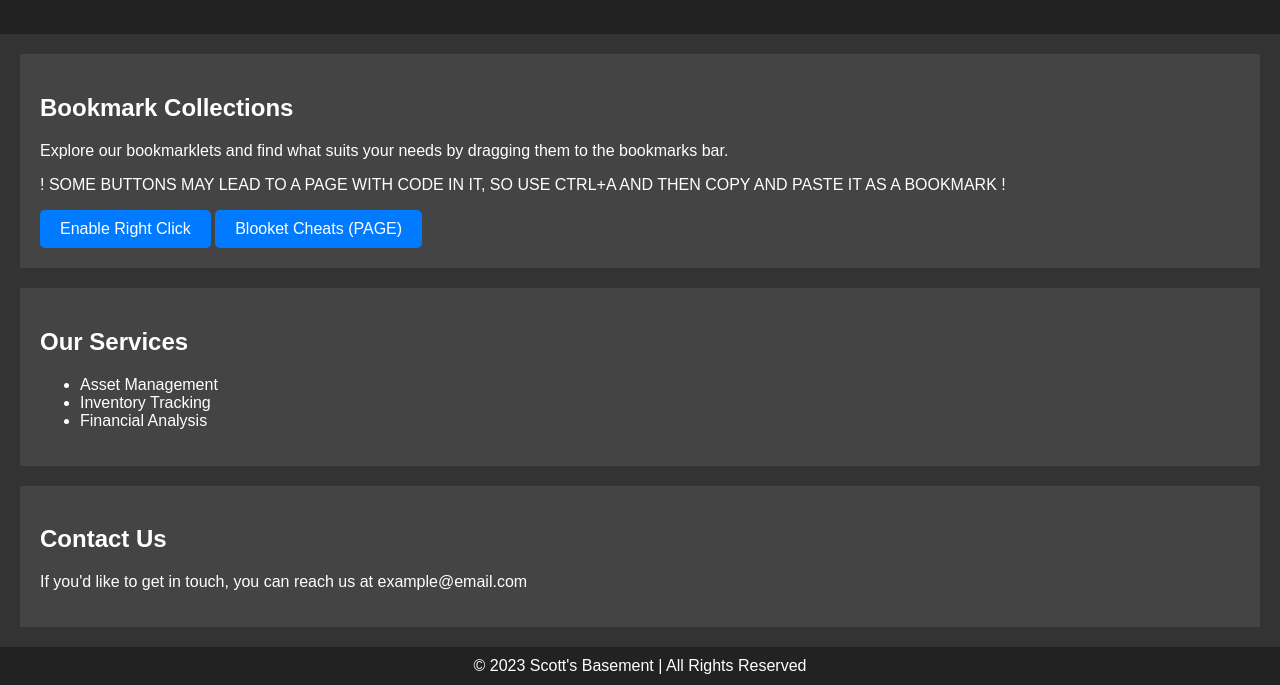
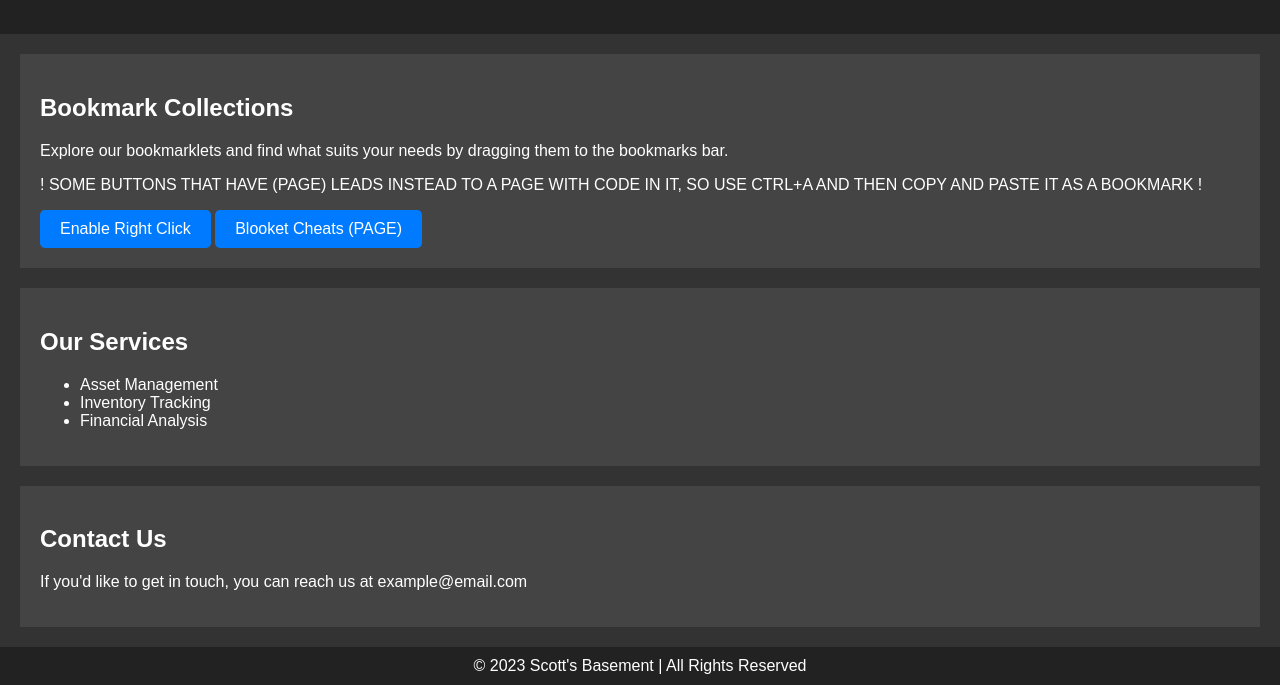
Before and after one commit to ScottsBasement/scottsbasement, a plain HTML site: page assets/index.html in a window 1280 px wide. Shown: the part 120-805 px from the top of the page. Drawn offline with Linux system fonts and the light colour scheme; a web font is replaced by a local one.

Commit message:
Update index.html

```diff
--- a/assets/index.html
+++ b/assets/index.html
@@ -22,7 +22,7 @@
 <section class="main-content">
     <h2>Bookmark Collections</h2>
     <p>Explore our bookmarklets and find what suits your needs by dragging them to the bookmarks bar.</p>
-    <p>! SOME BUTTONS MAY LEAD TO A PAGE WITH CODE IN IT, SO USE CTRL+A AND THEN COPY AND PASTE IT AS A BOOKMARK !</p>
+    <p>! SOME BUTTONS THAT HAVE (PAGE) LEADS INSTEAD TO A PAGE WITH CODE IN IT, SO USE CTRL+A AND THEN COPY AND PASTE IT AS A BOOKMARK !</p>
     <div class="scrollable-container">
         <div class="button-container">
             <a href="javascript:(function(w){for(var i=0;i<w.length;i++){arguments.callee(w.frames[i]);}try{function n(r){r.onclick=r.oncontextmenu=r.onmousedown=r.onmouseup=null;}n(w.document);n(w.document.body);}catch(e){alert('Bookmarklet failed:\n\n'+e.message);}})(top);" class="button">Enable Right Click</a>
```
